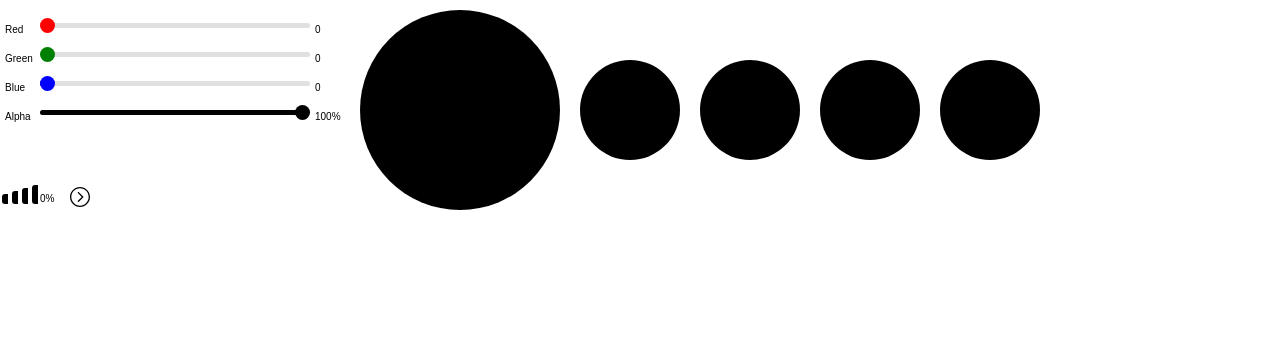
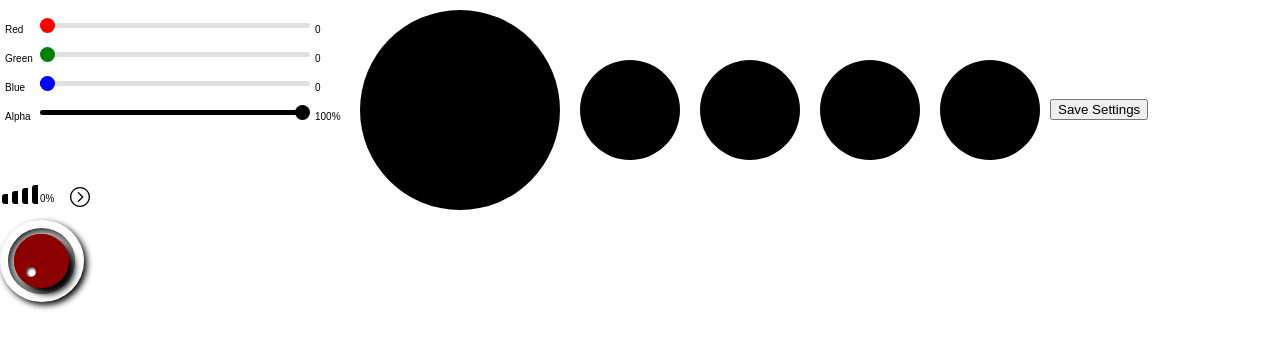
Before and after one commit to rardray/RGBA_SLIDERS, a React (Create React App) app: page / in a window 1280 px wide. Shown: the top 348 px of the page. Built offline with nearby package versions, Linux system fonts and the light colour scheme.

Commit message:
added knob style controller

```diff
--- a/src/App.js
+++ b/src/App.js
@@ -4,7 +4,7 @@ import Vcontroll from './Vcontroll';
 import Box from './Box';
 import VolumeIndicator from './Volume-indicator';
 import $ from 'jquery';
-
+import RoundControl from './RoundControl';
 class App extends Component {
   state = {
     r: 0,
@@ -77,7 +77,8 @@ class App extends Component {
       this.setState({ toggleMenu: !this.state.toggleMenu });
     }
   };
-  componentDidUpdate() {
+  handleSave = e => {
+    e.preventDefault();
     localStorage.setItem('settings', JSON.stringify(this.state));
     localStorage.setItem(
       'volume',
@@ -104,7 +105,7 @@ class App extends Component {
       document.querySelector('.thumb-a').getBoundingClientRect().left -
         document.querySelector('.slider-a').getBoundingClientRect().left
     );
-  }
+  };
   render() {
     return (
       <div className="App">
@@ -201,6 +202,8 @@ class App extends Component {
         <Box r={0} g={this.state.g} b={0} a={1} height={100} />
         <Box r={0} g={0} b={this.state.b} a={1} height={100} />
         <Box r={0} g={0} b={0} a={this.state.a} height={100} />
+        <button onClick={this.handleSave}>Save Settings</button>
+        <RoundControl />
         <div
           style={{ height: $(window).height(), width: $(window).width() }}
           onClick={this.cancelBar}
--- /dev/null
+++ b/src/RoundControl.js
@@ -0,0 +1,59 @@
+import React from 'react';
+import './round-control.css';
+
+class RoundControl extends React.Component {
+  state = {
+    setX: 0,
+    mouseDown: false,
+    knobPosition: 0,
+    positionHold: 0
+  };
+  componentDidMount() {
+    window.addEventListener('mousemove', this.handleMouseMove);
+  }
+  handleMouseMove = e => {
+    if (!this.state.mouseDown) {
+      return;
+    }
+    window.addEventListener('mouseup', this.handleMouseUp);
+    let knob = document.querySelector('.round-control');
+    let pointer = document.querySelector('.round-pointer');
+    let knobValue = -e.clientY - this.state.setX + this.state.knobPosition;
+    if (knobValue > 270) {
+      knobValue = 270;
+    }
+    if (knobValue < 0) {
+      knobValue = 0;
+    }
+    knob.style.transform = `rotate(${knobValue}deg)`;
+    pointer.style.transform = `rotate(-${knobValue}deg)`;
+    this.setState({ positionHold: knobValue });
+    console.log(knobValue);
+  };
+  handleMouseDown = e => {
+    e.preventDefault();
+    this.setState({ setX: -e.clientY, mouseDown: true });
+    console.log(this.state);
+  };
+  handleMouseUp = () => {
+    const { positionHold } = this.state;
+    this.setState({ mouseDown: false, knobPosition: positionHold });
+  };
+  render() {
+    return (
+      <div>
+        <div className="outer-ring">
+          <div className="round-ring">
+            <div className="round-container">
+              <div className="round-control" onMouseDown={this.handleMouseDown}>
+                <div className="round-pointer" />
+              </div>
+            </div>
+          </div>
+        </div>
+      </div>
+    );
+  }
+}
+
+export default RoundControl;
--- /dev/null
+++ b/src/round-control.css
@@ -0,0 +1,47 @@
+.round-control {
+  height: 50px;
+  width: 50px;
+  transform: rotate(0deg);
+  background: radial-gradient(center, rgb(68, 68, 68), black);
+  display: inline-block;
+  border-radius: 50%;
+  position: relative;
+  border: 2px solid darkred;
+}
+
+.round-pointer {
+  width: 10px;
+  background: white;
+  height: 10px;
+  position: relative;
+  display: inline-block;
+  vertical-align: middle;
+  margin-top: 31px;
+  margin-left: 10px;
+  transform: rotate(0deg);
+  border-radius: 50%;
+  box-shadow: inset 1px 1px 3px;
+}
+
+.round-ring {
+  width: 55px;
+  border-radius: 50%;
+  height: 100%;
+  padding: 6px;
+  background: lightgrey;
+  box-shadow: inset 2px 2px 8px black;
+}
+
+.round-container {
+  box-shadow: 6px 6px 6px black;
+  border-radius: 50%;
+  background: darkred;
+}
+
+.outer-ring {
+  padding: 8px;
+  width: 68px;
+  border-radius: 50%;
+  background: linear-gradient(left, lightgrey, slategrey);
+  box-shadow: 3px 3px 6px black;
+}
```
